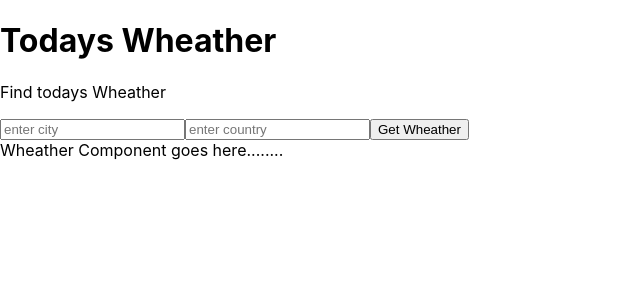
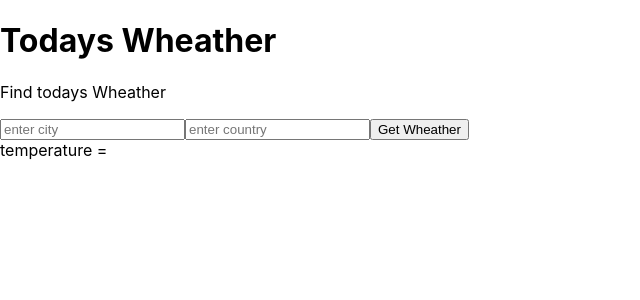
Before and after one commit to tanmayxyz/wheather-finder, a React (Create React App) app: page / in a window 1280 px wide. Shown: the top 300 px of the page, without its empty margins (0-640 px from the left). Built offline with nearby package versions, Linux system fonts and the light colour scheme.

Commit message:
now shows the temperature

```diff
--- a/src/App.js
+++ b/src/App.js
@@ -43,7 +43,14 @@ class App extends Component {
       <div>
         <Title />
         <Form getWheather = {this.getWheather}/>
-        <Wheather />
+        <Wheather
+          temperature = {this.state.temperature}
+          city = {this.state.city}
+          country = {this.state.country}
+          description = {this.state.description}
+          humidity = {this.state.humidity}
+          error = {this.state.error}
+         />
       </div>
     )
   }
--- a/src/components/Wheather.js
+++ b/src/components/Wheather.js
@@ -4,7 +4,7 @@ class Wheather extends Component {
     render(){
         return (
             <div>
-               Wheather Component goes here........
+               temperature = {this.props.temperature}
             </div>
         )
     }
```
